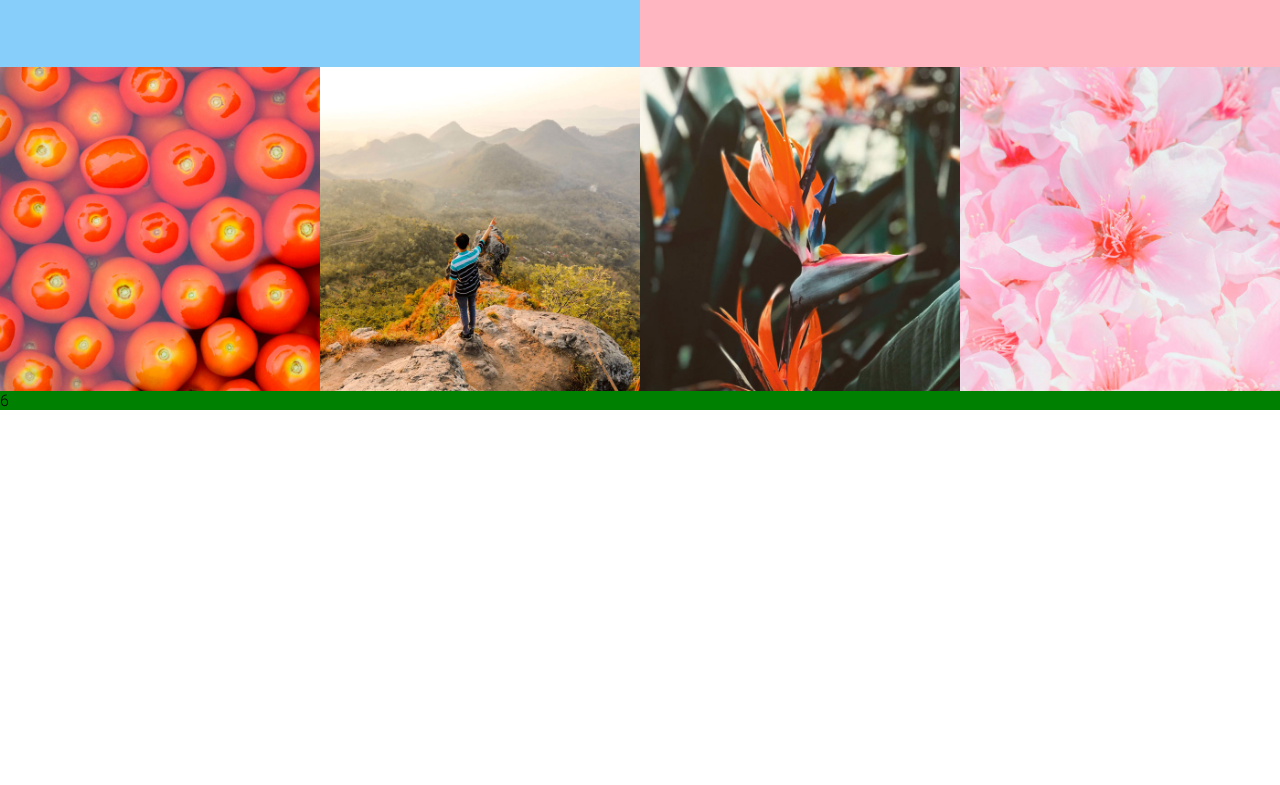
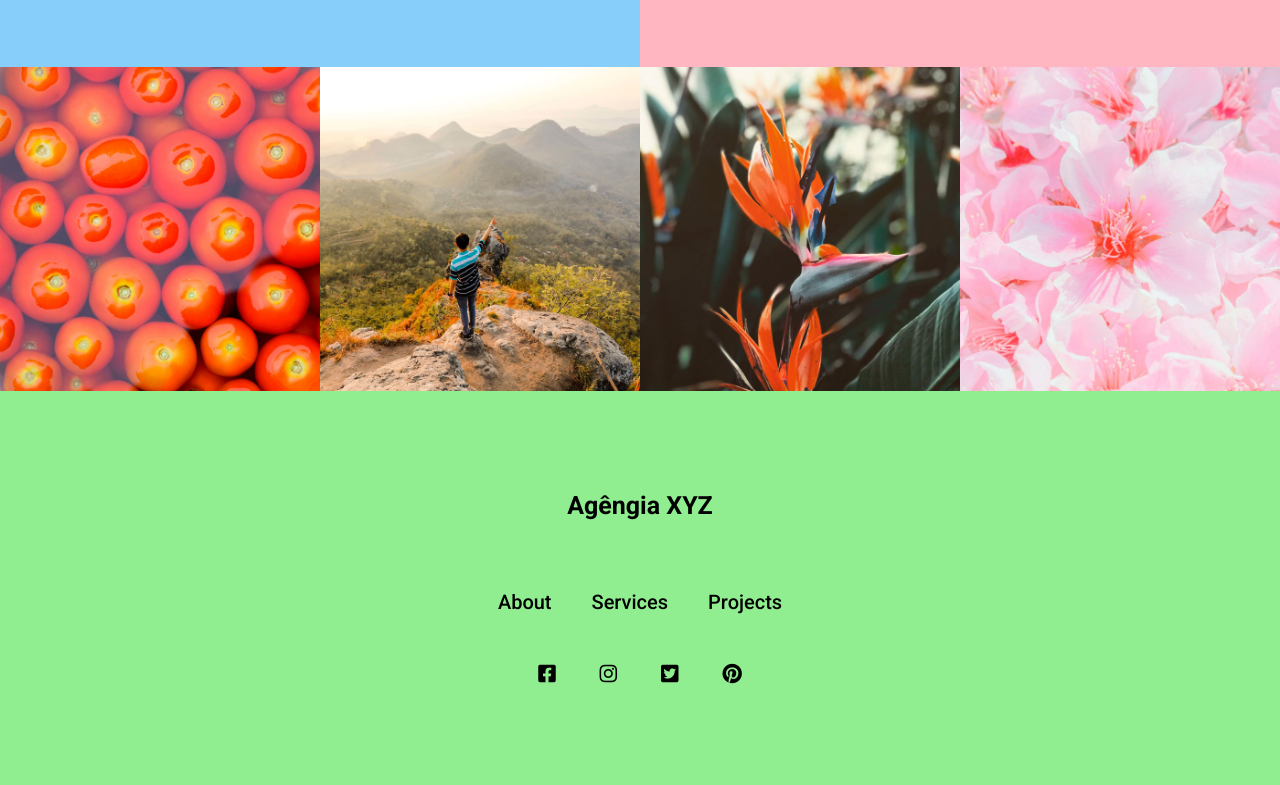
Before and after one commit to rafael-mlopes/Projeto-Landing-page-com-grid, a plain HTML site: page index.html in a window 1280 px wide. Shown: the part 2225-3010 px from the top of the page. Before the commit the page ends 2635 px from the top, so only its background shows below. Drawn offline with Linux system fonts and the light colour scheme.

Commit message:
Criando o rodapé da landing page

```diff
--- a/index.html
+++ b/index.html
@@ -39,7 +39,7 @@
     <section class="hero">
         <h2>We make cool things</h2>
     </section>
-    <section class="about">
+    <section class="about" id="about">
         <div class="item">
             <h3>Title</h3>
             <p>Lorem ipsum dolor sit amet consectetur adipisicing elit. Veritatis, nihil reprehenderit?</p>
@@ -53,7 +53,7 @@
             <a href="" class="btn-know-more">Saiba mais</a>
         </div>
     </section>
-    <section class="services">
+    <section class="services" id="services">
         <div class="service">
             <img src="./src/images/bolinha1.png" alt="Bolhinha 1">
             <div class="service-info">
@@ -69,7 +69,7 @@
             </div>
         </div>
     </section>
-    <section class="projects">
+    <section class="projects" id="projects">
         <div class="project">
             <a href="">
                 <img src="./src/images/tomatoes.jpg" alt="Tomatoes">
@@ -91,6 +91,29 @@
             </a>
         </div>
     </section>
-    <footer class="footer">6</footer>
+    <footer class="footer" id="contact">
+        <h4>Agêngia XYZ</h4>
+        <nav>
+            <ul>
+                <li><a href="#about">About</a></li>
+                <li><a href="#services">Services</a></li>
+                <li><a href="#projects">Projects</a></li>
+            </ul>
+        </nav>
+        <div class="social">
+            <a href="">
+                <i class="fab fa-facebook-square"></i>
+            </a>
+            <a href="">
+                <i class="fab fa-instagram"></i>
+            </a>
+            <a href="">
+                <i class="fab fa-twitter-square"></i>
+            </a>
+            <a href="">
+                <i class="fab fa-pinterest"></i>
+            </a>
+        </div>
+    </footer>
 </body>
 </html>
--- a/src/css/style.css
+++ b/src/css/style.css
@@ -217,5 +217,51 @@ body{
 /* FOOTER */
 .footer{
     grid-area: footer;
-    background-color: green;
+    display: flex;
+    background-color: lightgreen;
+    flex-direction: column;
+    text-align: center;
+    padding: 100px 0;
 }
+
+.footer h4{
+    font-weight: 700;
+    font-size: 2.5rem;
+    margin-bottom: 20px;
+}
+
+.footer nav{
+    margin: 50px 0;
+}
+
+.footer nav ul{
+    display: flex;
+    justify-content: center;
+    max-width: 320px;
+    margin: 0 auto;
+}
+
+.footer nav ul li a{
+    font-weight: 500;
+    font-size: 2rem;
+    margin: 20px;
+    transition: 0.3s;
+}
+
+.footer nav ul li a:hover{
+    font-weight: 700;
+    color: #fff;
+}
+
+.footer .social i{
+    font-size: 2rem;
+    transition: 0.3s;
+}
+
+.footer .social a{
+    margin: 20px;
+}
+
+.footer .social a:hover{
+    color: #fff;
+}
```
